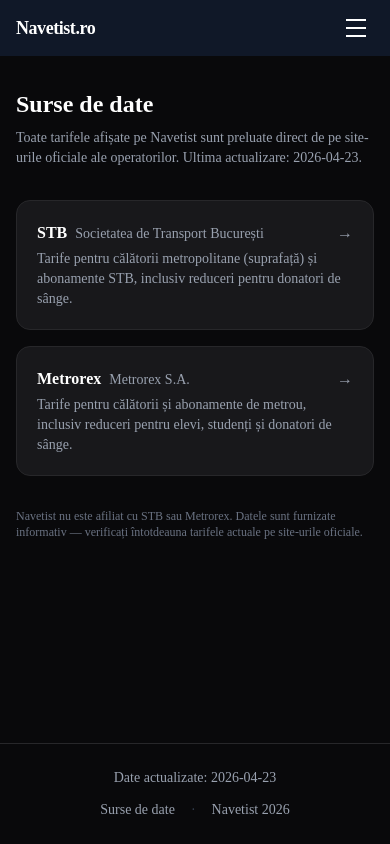
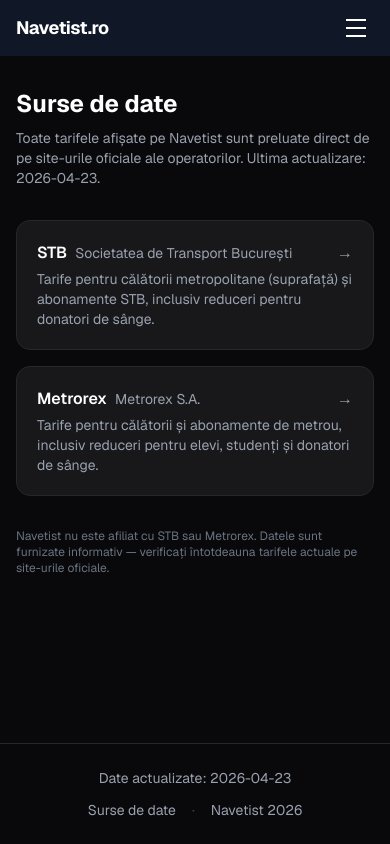
Before and after one commit to silviuio/navetist, a Next.js app: page /surse in a window 390 px wide. Built offline with nearby package versions, Linux system fonts and the light colour scheme.

Commit message:
Fix fonts on mobile

```diff
--- a/app/globals.css
+++ b/app/globals.css
@@ -5,7 +5,7 @@
 @custom-variant dark (&:where(.dark, .dark *));
 
 @theme inline {
-  --font-sans: var(--font-sans);
+  --font-sans: var(--font-geist-sans), ui-sans-serif, system-ui, sans-serif;
   --font-mono: var(--font-geist-mono);
   --font-heading: var(--font-sans);
   --color-sidebar-ring: var(--sidebar-ring);
--- a/app/layout.tsx
+++ b/app/layout.tsx
@@ -8,12 +8,12 @@
 
 const geistSans = Geist({
   variable: "--font-geist-sans",
-  subsets: ["latin"],
+  subsets: ["latin", "latin-ext"],
 });
 
 const geistMono = Geist_Mono({
   variable: "--font-geist-mono",
-  subsets: ["latin"],
+  subsets: ["latin", "latin-ext"],
 });
 
 export const metadata: Metadata = {
```
